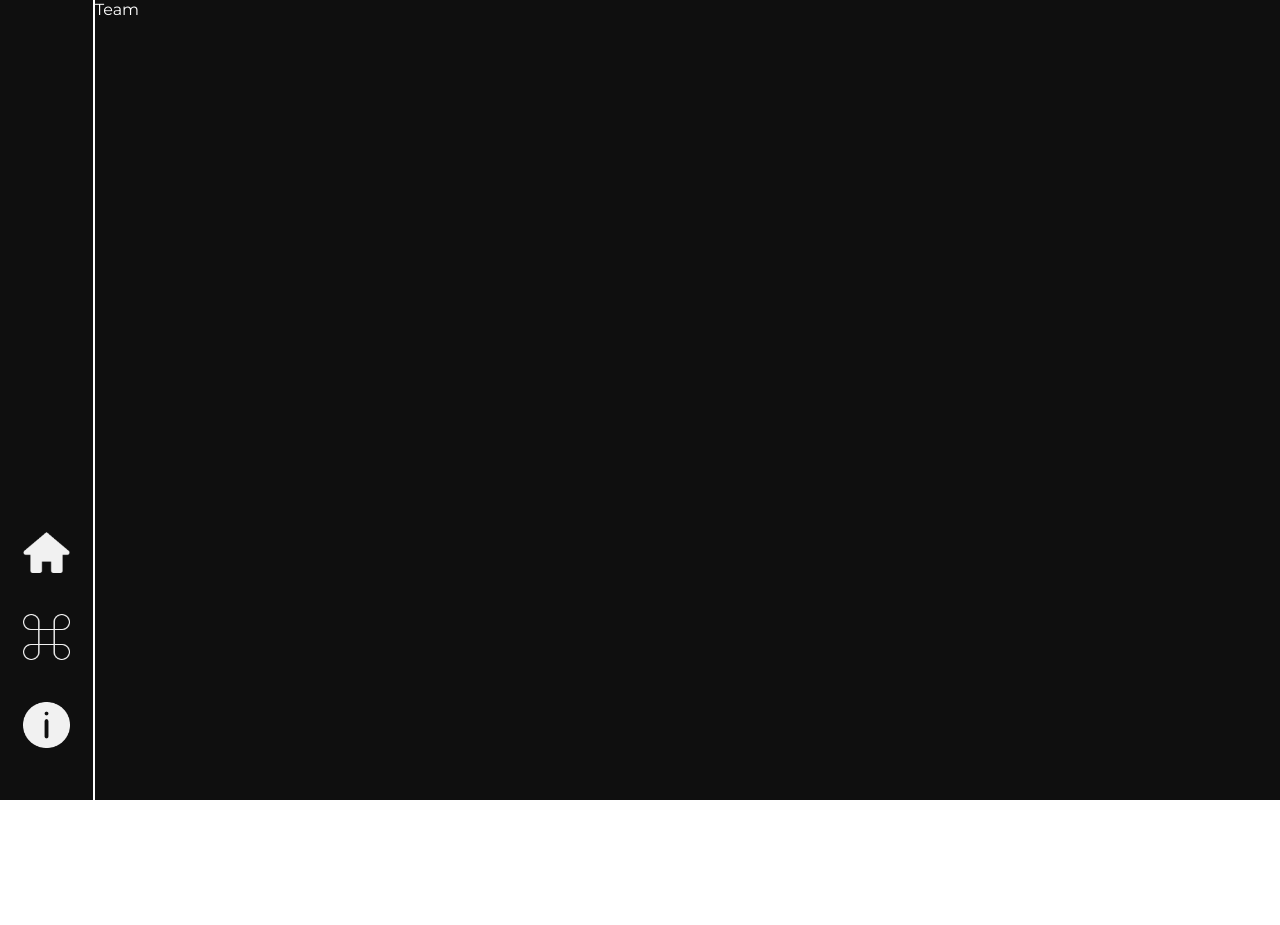
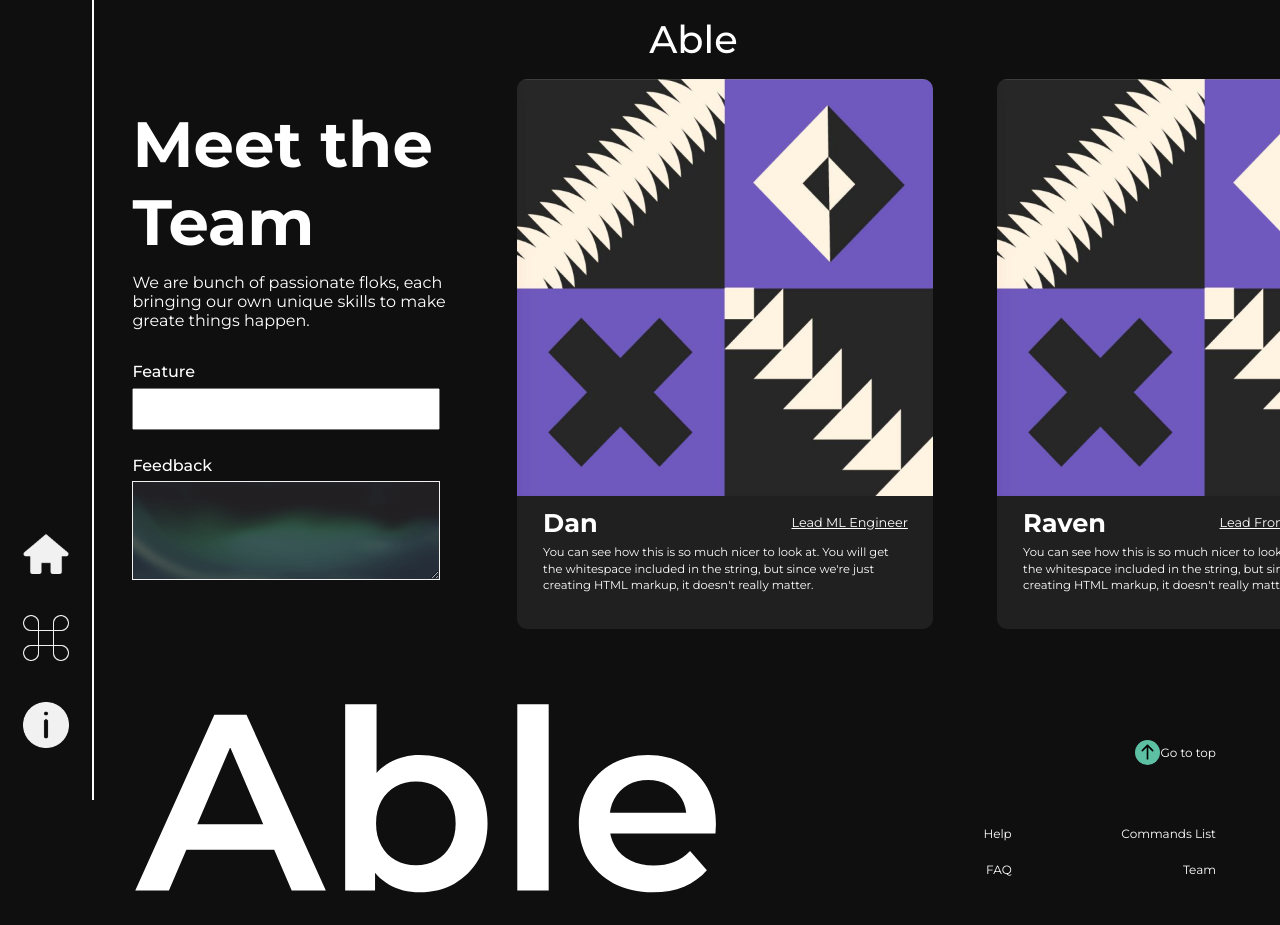
Before and after one commit to lpandccxr/Dbot-frontend, a React (Vite) app: page /team in a window 1280 px wide. Before the commit the page ends 800 px from the top, so only its background shows below. Built offline with nearby package versions, Linux system fonts and the light colour scheme.

Commit message:
add all elements to teamPage

```diff
--- a/src/pages/Team/Team.jsx
+++ b/src/pages/Team/Team.jsx
@@ -1,5 +1,89 @@
 import "./Team.scss";
+import Footer from "../../components/Footer/Footer";
+import { Link } from "react-router-dom";
+import sample from "../../assets/sample.png";
 
 export default function Team() {
-  return <div className="team">Team</div>;
+  const memebrs = [
+    {
+      name: "Dan",
+      position: "Lead ML Engineer",
+      avatar: sample,
+      dec: "You can see how this is so much nicer to look at. You will get the whitespace included in the string, but since we're just creating HTML markup, it doesn't really matter.",
+    },
+    {
+      name: "Raven",
+      position: "Lead Front-end Developer",
+      avatar: sample,
+      dec: "You can see how this is so much nicer to look at. You will get the whitespace included in the string, but since we're just creating HTML markup, it doesn't really matter.",
+    },
+    {
+      name: "Azka",
+      position: "UX/UI Developer",
+      avatar: sample,
+      dec: "You can see how this is so much nicer to look at. You will get the whitespace included in the string, but since we're just creating HTML markup, it doesn't really matter.",
+    },
+    {
+      name: "Elizabeth",
+      position: "ML Engineer",
+      avatar: sample,
+      dec: "You can see how this is so much nicer to look at. You will get the whitespace included in the string, but since we're just creating HTML markup, it doesn't really matter.",
+    },
+    {
+      name: "Sima",
+      position: "Front-end Developer",
+      avatar: sample,
+      dec: "You can see how this is so much nicer to look at. You will get the whitespace included in the string, but since we're just creating HTML markup, it doesn't really matter.",
+    },
+    {
+      name: "Blessy",
+      position: "Front-end Developer",
+      avatar: sample,
+      dec: "You can see how this is so much nicer to look at. You will get the whitespace included in the string, but since we're just creating HTML markup, it doesn't really matter.",
+    },
+  ];
+  return (
+    <div className="team">
+      <div className="hero__top">
+        <span>Able</span>
+      </div>
+      <div className="team__content">
+        <div className="team__request">
+          <h1>Meet the Team</h1>
+          <p>
+            We are bunch of passionate floks, each bringing our own unique
+            skills to make greate things happen.
+          </p>
+          <form className="team__form">
+            <div className="team__inputBox">
+              <label>Feature</label>
+              <input type="text" id="feature" name="feature" required />
+            </div>
+            <div className="team__inputBox">
+              <label>Feedback</label>
+              <textarea name="feedback" required />
+            </div>
+          </form>
+        </div>
+
+        <div className="team__members">
+          {memebrs.map((member, index) => (
+            <div className="team__member" key={index}>
+              <img src={member.avatar} alt="avatar" />
+              <div className="team__dec">
+                <div className="team__position">
+                  <h3>{member.name}</h3>
+                  <Link style={{ textDecoration: "underline" }}>
+                    {member.position}
+                  </Link>
+                </div>
+                <p>{member.dec}</p>
+              </div>
+            </div>
+          ))}
+        </div>
+      </div>
+      <Footer />
+    </div>
+  );
 }
--- a/src/pages/Team/Team.scss
+++ b/src/pages/Team/Team.scss
@@ -1,3 +1,110 @@
 .team {
   width: 100%;
+  display: flex;
+  flex-direction: column;
+  margin-left: 1vw;
+  overflow-x: hidden;
+
+  &__content {
+    width: 100%;
+    display: flex;
+  }
+
+  &__request {
+    width: 35%;
+    padding: 2vw;
+
+    & > h1 {
+      font-size: 5vw;
+      margin-bottom: 1vw;
+    }
+
+    & > p {
+      font-size: 1.25vw;
+    }
+  }
+
+  &__form {
+    display: flex;
+    flex-direction: column;
+    margin-top: 2.5vw;
+  }
+
+  &__inputBox {
+    display: flex;
+    flex-direction: column;
+    margin-bottom: 2vw;
+
+    & > label {
+      font-size: 1.25vw;
+      font-weight: 500;
+      margin-bottom: 0.5vw;
+    }
+
+    & > input {
+      width: 24vw;
+      height: 3.3vw;
+      font-size: 1.3vw;
+      padding: 0 1vw;
+      font-family: inherit;
+    }
+
+    & > textarea {
+      width: 24vw;
+      height: 7.7vw;
+      background: linear-gradient(rgba(51, 48, 48, 65%), rgba(51, 48, 48, 65%)),
+        url("../../assets/inputBg.png");
+      background-size: cover;
+      border: 1px solid #f1f1f1;
+      font-size: 1.3vw;
+      padding: 0.5vw 1vw;
+      font-family: inherit;
+      color: #f1f1f1;
+    }
+  }
+
+  /////members
+  &__members {
+    height: 43vw;
+    width: 65%;
+    display: flex;
+    flex-wrap: nowrap;
+    overflow: hidden;
+  }
+
+  &__member {
+    max-height: 44.6vw;
+    max-width: 32.5vw;
+    margin-right: 5vw;
+    flex: 0 0 auto;
+    background-color: rgb(32, 32, 32);
+    border-radius: 10px;
+    overflow: hidden;
+
+    & > img {
+      width: 32.5vw;
+      height: 32.6vw;
+      object-fit: cover;
+    }
+  }
+
+  &__dec {
+    & > p {
+      padding: 0 2vw 0 2vw;
+      font-size: 0.9vw;
+      line-height: 1.3vw;
+    }
+  }
+
+  &__position {
+    display: flex;
+    justify-content: space-between;
+    align-items: center;
+    padding: 0.5vw 2vw;
+    font-size: 1vw;
+
+    & > h3 {
+      font-size: 2vw;
+    }
+  }
 }
```
Also changed, not shown: src/assets/inputBg.png (added), src/assets/sample.png (added).
